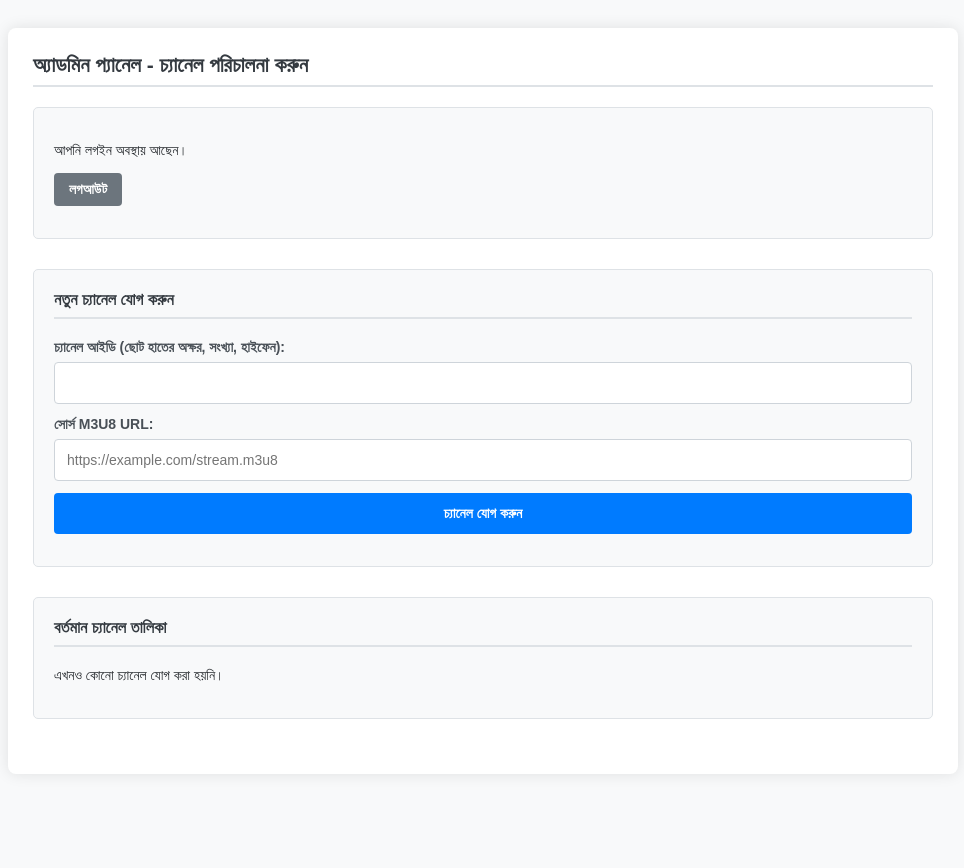
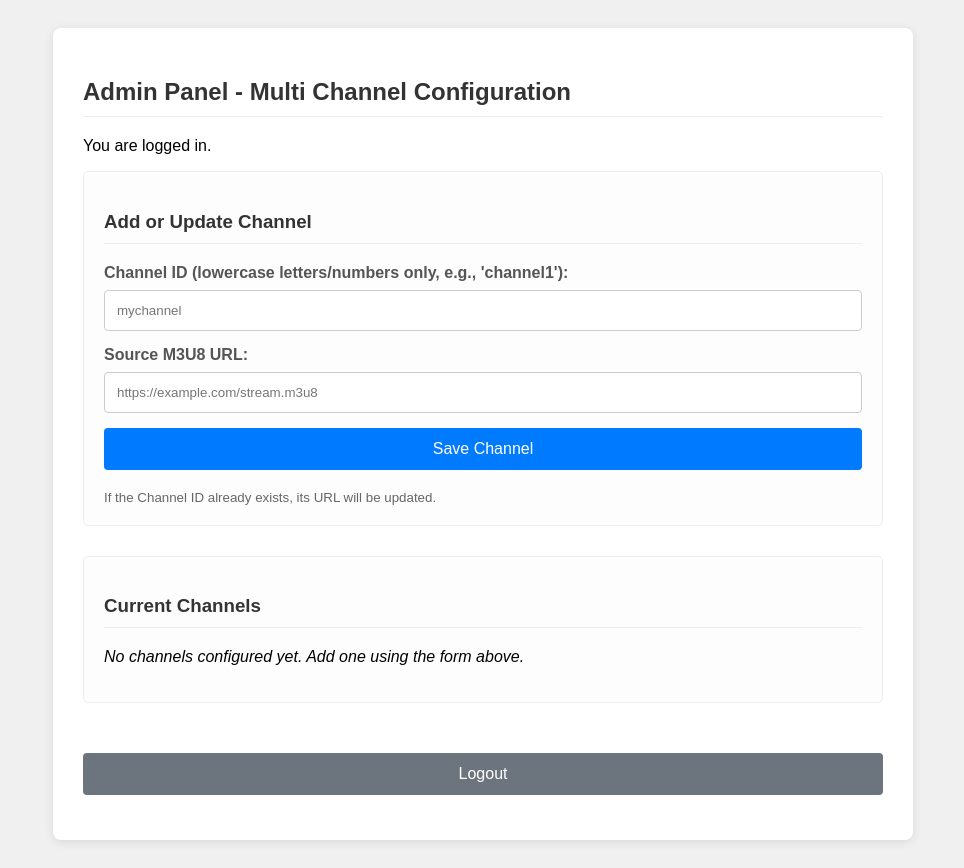
Before and after one commit to shahariarmahfuz/Live, a Flask app: page /admin in a window 1280 px wide. Shown: the whole page, without its empty margins (157-1121 px from the left). Before the commit the page ends 719 px from the top, so only its background shows below. Run offline with Flask 3, Linux system fonts and the light colour scheme; the visitor is signed in with stand-in values (Sample User, id 1).

Commit message:
Update admin_multi.html

```diff
--- a/templates/admin_multi.html
+++ b/templates/admin_multi.html
@@ -1,47 +1,46 @@
 <!DOCTYPE html>
-<html lang="bn"> {# Language set to Bengali #}
+<html lang="en">
 <head>
     <meta charset="UTF-8">
     <meta name="viewport" content="width=device-width, initial-scale=1.0">
-    <title>অ্যাডমিন - চ্যানেল পরিচালনা</title> {# Title in Bengali #}
+    <title>Admin - Multi Channel Configuration</title>
     <style>
-        body { font-family: sans-serif; padding: 20px; font-size: 14px; background-color: #f8f9fa; color: #212529; }
-        .container { max-width: 900px; margin: auto; background: #ffffff; padding: 25px; border-radius: 8px; box-shadow: 0 0 15px rgba(0,0,0,0.1); }
-        label { display: block; margin-bottom: 6px; font-weight: bold; color: #495057;}
+        body { font-family: sans-serif; padding: 20px; background-color: #f0f0f0; }
+        .container { max-width: 800px; margin: auto; background: #fff; padding: 30px; border-radius: 8px; box-shadow: 0 2px 10px rgba(0,0,0,0.1); }
+        h2, h3 { color: #333; border-bottom: 1px solid #eee; padding-bottom: 10px; margin-bottom: 20px;}
+        label { display: block; margin-bottom: 8px; font-weight: bold; color: #555;}
         input[type="text"], input[type="url"], input[type="password"], button {
             width: 100%;
             padding: 12px;
-            margin-bottom: 12px;
+            margin-bottom: 15px;
             box-sizing: border-box;
-            border: 1px solid #ced4da;
+            border: 1px solid #ccc;
             border-radius: 4px;
-            font-size: 1em;
         }
-        input:focus { border-color: #80bdff; outline: none; box-shadow: 0 0 0 0.2rem rgba(0,123,255,.25); }
-        button { background-color: #007bff; color: white; border: none; cursor: pointer; border-radius: 4px; font-weight: bold; transition: background-color 0.2s ease; }
+        button { background-color: #007bff; color: white; border: none; cursor: pointer; font-size: 16px; }
         button:hover { background-color: #0056b3; }
-        button.delete { background-color: #dc3545; }
-        button.delete:hover { background-color: #c82333; }
-        button.logout { background-color: #6c757d; width: auto; padding: 8px 15px; }
-        button.logout:hover { background-color: #5a6268; }
-        .message { padding: 12px; margin-bottom: 18px; border-radius: 4px; border: 1px solid transparent; }
+        button.delete-btn { background-color: #dc3545; font-size: 14px; padding: 8px 12px; width: auto; display: inline-block; margin-left: 10px;}
+        button.delete-btn:hover { background-color: #c82333; }
+        .message { padding: 15px; margin-bottom: 20px; border-radius: 5px; border: 1px solid transparent; }
         .success { background-color: #d4edda; color: #155724; border-color: #c3e6cb; }
         .error { background-color: #f8d7da; color: #721c24; border-color: #f5c6cb; }
-        .channel-list table { width: 100%; border-collapse: collapse; margin-top: 25px; }
-        .channel-list th, .channel-list td { border: 1px solid #dee2e6; padding: 10px 12px; text-align: left; vertical-align: middle; }
-        .channel-list th { background-color: #e9ecef; font-weight: bold; }
-        .channel-list td span.channel-id { font-weight: bold; color: #0056b3; }
-        .channel-list td .url { word-break: break-all; font-size: 0.9em; color: #495057; }
-        .channel-list td .proxy-url code { background-color: #e9ecef; padding: 3px 6px; border-radius: 3px; font-size: 0.95em; }
-        .channel-list td form { display: inline; margin: 0; }
-        .channel-list td .delete { padding: 5px 10px; font-size: 0.9em; }
-        .form-section { margin-bottom: 30px; padding: 20px; background-color: #f8f9fa; border: 1px solid #dee2e6; border-radius: 5px;}
-        h2, h3 { border-bottom: 2px solid #dee2e6; padding-bottom: 8px; margin-top: 0; margin-bottom: 20px; color: #343a40;}
+        .channel-list { margin-top: 30px; }
+        .channel-item { background: #f9f9f9; padding: 15px; border: 1px solid #eee; border-radius: 4px; margin-bottom: 10px; display: flex; justify-content: space-between; align-items: center; word-wrap: break-word; overflow-wrap: break-word; }
+        .channel-info { flex-grow: 1; margin-right: 15px; }
+        .channel-info strong { display: block; margin-bottom: 5px; color: #333;}
+        .channel-info span { color: #555; font-size: 0.9em; display: block; word-break: break-all;}
+        .channel-actions { flex-shrink: 0; }
+         .logout-form button { background-color: #6c757d; margin-top: 20px; }
+         .logout-form button:hover { background-color: #5a6268; }
+         .login-container { text-align: center; }
+         .login-container button { max-width: 200px; margin: 20px auto 0; display: block;}
+         .form-section { margin-bottom: 30px; padding: 20px; background-color: #fdfdfd; border: 1px solid #eee; border-radius: 5px;}
+
     </style>
 </head>
 <body>
     <div class="container">
-        <h2>অ্যাডমিন প্যানেল - চ্যানেল পরিচালনা করুন</h2> {# Heading in Bengali #}
+        <h2>Admin Panel - Multi Channel Configuration</h2>
 
         {% with messages = get_flashed_messages(with_categories=true) %}
             {% if messages %}
@@ -51,73 +50,59 @@
             {% endif %}
         {% endwith %}
 
-        <div class="form-section">
-            {% if not session.get('logged_in') %}
-                <h3>লগইন করুন</h3> {# Heading in Bengali #}
+        {% if not session.get('logged_in') %}
+            <div class="login-container">
+                <h3>Login Required</h3>
                 <form method="post" action="{{ url_for('admin_login') }}">
-                    <label for="password">পাসওয়ার্ড:</label> {# Label in Bengali #}
+                    <label for="password">Password:</label>
                     <input type="password" id="password" name="password" required>
-                    <button type="submit">লগইন</button> {# Button text in Bengali #}
+                    <button type="submit">Login</button>
                 </form>
-            {% else %}
-                 <p>আপনি লগইন অবস্থায় আছেন।</p> {# Text in Bengali #}
-                 <form method="post" action="{{ url_for('admin_logout') }}">
-                     <button type="submit" class="logout">লগআউট</button> {# Button text in Bengali #}
-                 </form>
-            {% endif %}
-        </div>
+            </div>
+        {% else %}
+            <p>You are logged in.</p>
 
+             <div class="form-section">
+                <h3>Add or Update Channel</h3>
+                <form method="post" action="{{ url_for('add_or_update_channel') }}">
+                     <label for="channel_id">Channel ID (lowercase letters/numbers only, e.g., 'channel1'):</label>
+                     <input type="text" id="channel_id" name="channel_id" pattern="[a-z0-9]+" title="Only lowercase letters and numbers allowed, no spaces." placeholder="mychannel" required>
 
-        {% if session.get('logged_in') %}
-            <div class="form-section">
-                <h3>নতুন চ্যানেল যোগ করুন</h3> {# Heading in Bengali #}
-                <form method="post" action="{{ url_for('add_channel') }}">
-                    <div>
-                        <label for="channel_id">চ্যানেল আইডি (ছোট হাতের অক্ষর, সংখ্যা, হাইফেন):</label> {# Label in Bengali #}
-                        <input type="text" id="channel_id" name="channel_id" pattern="[a-z0-9\-]+" title="শুধুমাত্র ছোট হাতের অক্ষর, সংখ্যা এবং হাইফেন (-) ব্যবহার করুন।" required>
-                    </div>
-                    <div>
-                        <label for="source_url">সোর্স M3U8 URL:</label> {# Label in Bengali #}
-                        <input type="url" id="source_url" name="source_url" placeholder="https://example.com/stream.m3u8" required>
-                    </div>
-                    <button type="submit">চ্যানেল যোগ করুন</button> {# Button text in Bengali #}
+                    <label for="source_url">Source M3U8 URL:</label>
+                    <input type="url" id="source_url" name="source_url" placeholder="https://example.com/stream.m3u8" required>
+
+                    <button type="submit">Save Channel</button>
+                    <small style="display: block; margin-top: 5px; color: #666;">If the Channel ID already exists, its URL will be updated.</small>
                 </form>
             </div>
 
             <div class="channel-list form-section">
-                <h3>বর্তমান চ্যানেল তালিকা</h3> {# Heading in Bengali #}
+                <h3>Current Channels</h3>
                 {% if channels %}
-                    <table>
-                        <thead>
-                            <tr>
-                                <th>চ্যানেল আইডি</th>
-                                <th>সোর্স M3U8 URL</th>
-                                <th>প্রক্সি URL</th>
-                                <th>অ্যাকশন</th> {# Heading in Bengali #}
-                            </tr>
-                        </thead>
-                        <tbody>
-                            {# Sort channels by ID for consistent display #}
-                            {% for id in channels.keys()|sort %}
-                            {% set info = channels[id] %}
-                            <tr>
-                                <td><span class="channel-id">{{ id }}</span></td>
-                                <td><span class="url">{{ info.source_url }}</span></td>
-                                <td class="proxy-url"><code>/live/{{ id }}.m3u8</code></td>
-                                <td>
-                                    <form method="post" action="{{ url_for('delete_channel', channel_id=id) }}" onsubmit="return confirm('আপনি কি নিশ্চিতভাবে \'{{ id }}\' চ্যানেলটি মুছে ফেলতে চান?');"> {# Confirmation in Bengali #}
-                                        <button type="submit" class="delete">মুছুন</button> {# Button text in Bengali #}
-                                    </form>
-                                    </td>
-                            </tr>
-                            {% endfor %}
-                        </tbody>
-                    </table>
+                    {% for channel_id, info in channels.items()|sort %}
+                        <div class="channel-item">
+                            <div class="channel-info">
+                                <strong>ID:</strong> {{ channel_id }} <br>
+                                <strong>Source URL:</strong> <span>{{ info.source_url }}</span>
+                                <strong>Proxy URL:</strong> <span>{{ url_for('serve_m3u8', channel_id=channel_id, _external=True) }}</span>
+                             </div>
+                             <div class="channel-actions">
+                                <form method="post" action="{{ url_for('delete_channel', channel_id=channel_id) }}" style="display: inline;" onsubmit="return confirm('Are you sure you want to delete channel \'{{ channel_id }}\'?');">
+                                     <button type="submit" class="delete-btn">Delete</button>
+                                </form>
+                             </div>
+                        </div>
+                    {% endfor %}
                 {% else %}
-                    <p>এখনও কোনো চ্যানেল যোগ করা হয়নি।</p> {# Text in Bengali #}
+                    <p><i>No channels configured yet. Add one using the form above.</i></p>
                 {% endif %}
             </div>
-        {% endif %} {# End of logged_in check #}
+
+            <form method="post" action="{{ url_for('admin_logout') }}" class="logout-form">
+                 <button type="submit">Logout</button>
+            </form>
+
+        {% endif %}
     </div>
 </body>
 </html>
```
